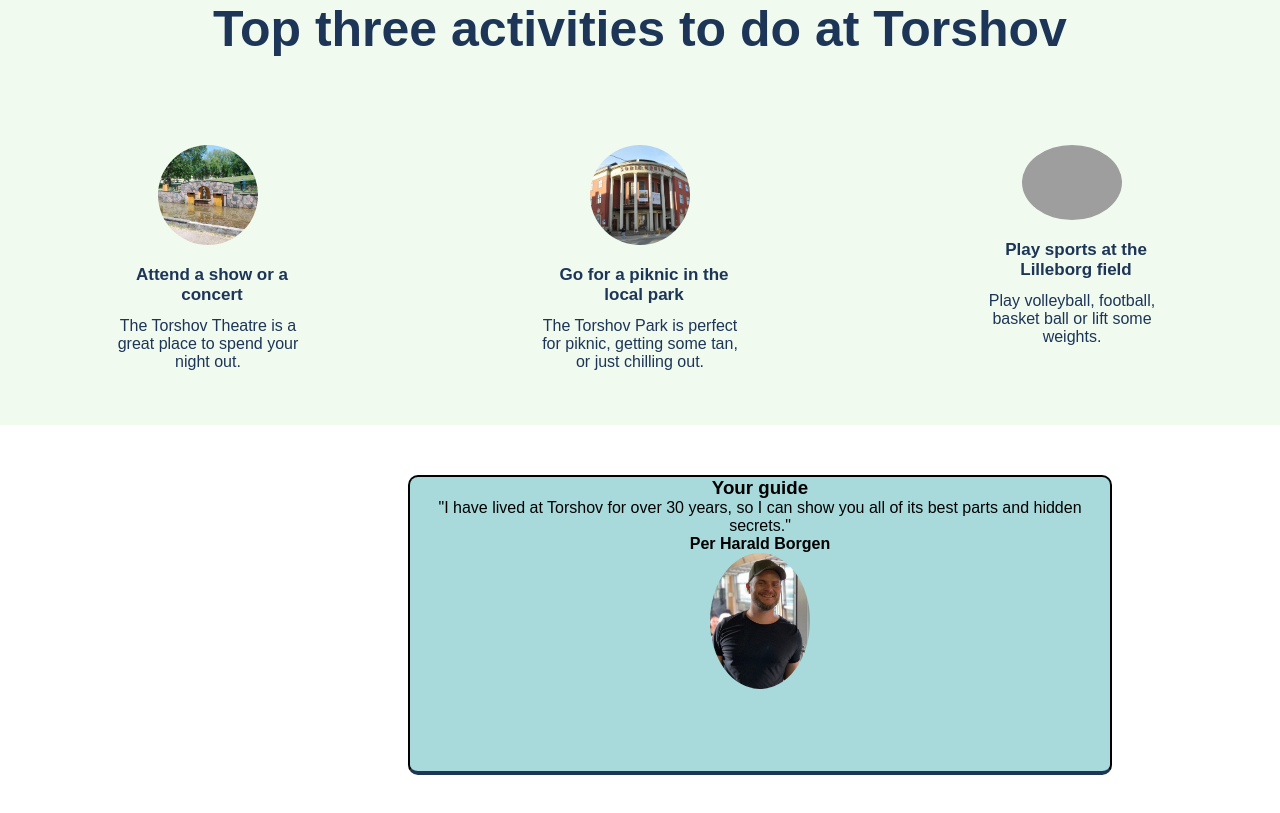
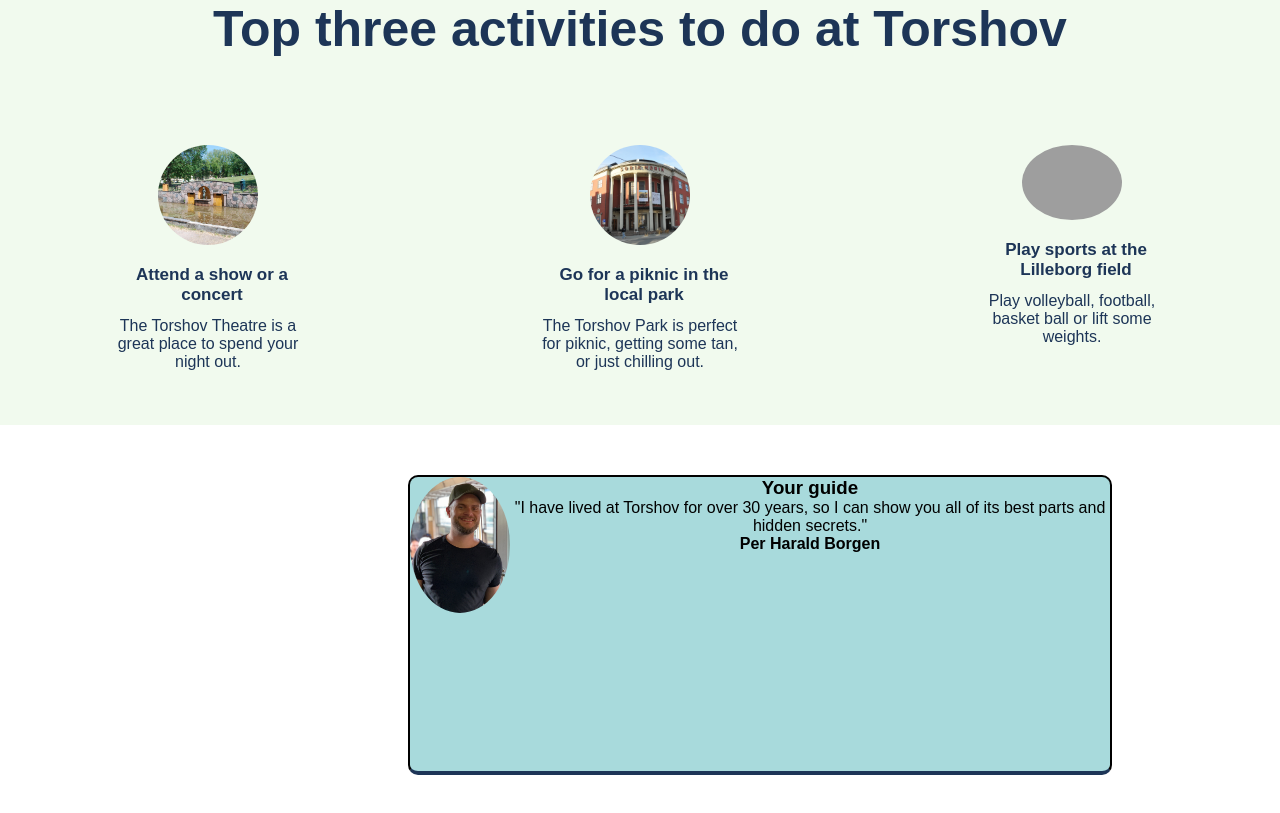
Before and after one commit to mpumi-moale/hometown, a plain HTML site: page index.html in a window 1280 px wide. Shown: the part 837-1650 px from the top of the page. Drawn offline with Linux system fonts and the light colour scheme; grey boxes are pictures that could not be loaded.

```diff
--- a/index.html
+++ b/index.html
@@ -46,11 +46,15 @@
 
      <!-- GUIDE SECTION -->
       <div id="guide">
-        <div class="guid-container">
-            <h3>Your guide</h3>
-            <p>"I have lived at Torshov for over 30 years, so I can show you all of its best parts and hidden secrets."</p>
-            <h4>Per Harald Borgen</h4>
-            <img src="images/per.jpg">
+        <div class="guide-container">
+            <div class="guide-container-content">
+                <h3 class="guide-title">Your guide</h3>
+                    <p class="guide-paragraph">"I have lived at Torshov for over 30 years, so I can show you all of its best parts and hidden secrets."</p>
+                        <h4 class="guide-name">Per Harald Borgen</h4>
+            </div>
+            <div class="guide-container-content">
+                <img src="images/per.jpg">
+            </div>
         </div>
 
       </div>
--- a/style.css
+++ b/style.css
@@ -125,7 +125,7 @@ img {
 
 }
 
-.guid-container {
+.guide-container {
     width: 700px;
     height: 294px;
     margin-top: 50px;
@@ -135,4 +135,10 @@ img {
     border: 2px solid black;
     border-radius: 10px;
     border-bottom: 4px solid #1D3557;
+    display: flex;
+    flex-direction: row-reverse;
 }
+
+.guide-container-content {
+
+}
```
